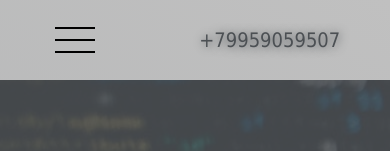
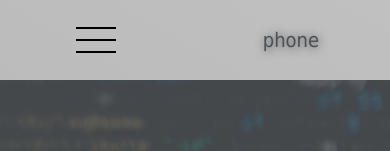
Before and after one commit to stepanpr/stepanpr.github.io, a plain HTML site: page ind.htm in a window 390 px wide. Shown: the top 151 px of the page. Drawn offline with Linux system fonts and the light colour scheme.

Commit message:
Update ind.htm
phone

```diff
--- a/ind.htm
+++ b/ind.htm
@@ -46,7 +46,7 @@
 			</nav>
 
 			<div class="logo">
-				<a href="tel:+79959059507">+79959059507</a>
+				<a href="tel:+79959059507">phone</a>
 			</div>
 
 		</header>
@@ -227,7 +227,7 @@
 				<div class="contact__info">
 					<p>Для связи заполните форму, отправьте письмо на e-mail или позвоните (WhatsApp, Telegram)</p>
 					<div class="contact__info__dates">
-						<p class="phone"><span>PHONE </span><a href="tel:+79959059507">+79959059507</a></p>
+						<p class="phone"><span>PHONE </span><a href="tel:phone">phone</a></p>
 
 						<p class="email"><span>E-MAIL </span><a href="mailto:frontweb@mail.ru">frontweb@mail.ru</a></p>
 					</div>
```
